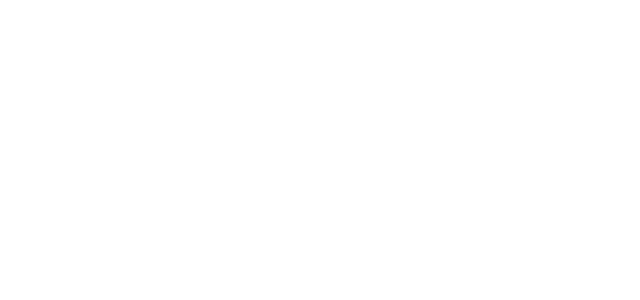
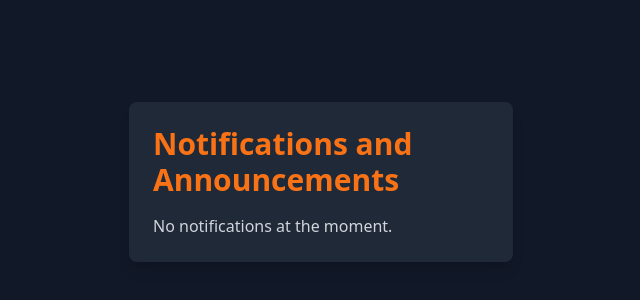
Before and after one commit to RahulRST/expenso-fe, a React app: page /notifications in a window 1280 px wide. Before the commit this address had no page. Shown: the part 218-518 px from the top of the page, without its empty margins (319-959 px from the left). Built offline with nearby package versions, Linux system fonts and the light colour scheme; the HTML template or start-up script is replaced by a standard one.

Commit message:
notifications page

```diff
--- a/src/App.tsx
+++ b/src/App.tsx
@@ -10,6 +10,7 @@
 import Reminder from "./pages/reminder";
 import Income from "./pages/income";
 import Reports from "./pages/reports";
+import Notifications from "./pages/notifications";
 
 const App = () => {
 
@@ -22,6 +23,7 @@
         <Route path="/reminder" element={<Reminder />} />
         <Route path="/income" element={<Income />} />
         <Route path="/reports" element={<Reports />} />
+        <Route path="/notifications" element={<Notifications />} />
       </Routes>
     </Router>
   )
--- a/src/api/index.tsx
+++ b/src/api/index.tsx
@@ -2,4 +2,8 @@
     return [];
 }
 
-export { fetchReports };
+const fetchNotifications = async () => {
+    return [];
+}
+
+export { fetchReports, fetchNotifications };
--- /dev/null
+++ b/src/pages/notifications.tsx
@@ -0,0 +1,42 @@
+import React, { useEffect, useState } from 'react';
+import { fetchNotifications } from '../api'; // Assuming you have an API function to fetch the notifications
+
+const Notifications: React.FC = () => {
+  const [notifications, setNotifications] = useState<any[]>([]);
+
+  useEffect(() => {
+    // Fetch the notifications from the API
+    const fetchNotificationsData = async () => {
+      const fetchedNotifications = await fetchNotifications();
+      setNotifications(fetchedNotifications);
+    };
+
+    fetchNotificationsData();
+  }, []);
+
+  return (
+    <div className="flex items-center justify-center h-screen bg-gray-900">
+      <div className="bg-gray-800 rounded-lg shadow-lg w-96 p-6">
+        <h2 className="text-3xl font-bold mb-4 text-orange-500">Notifications and Announcements</h2>
+        {notifications.length > 0 ? (
+          <div>
+            {/* Render the notifications here */}
+            {notifications.map((notification) => (
+              <div key={notification.id} className="mb-4">
+                <h3 className="text-lg font-bold mb-2 text-orange-500">{notification.title}</h3>
+                {/* Render the notification details */}
+                <p className="text-gray-300">{notification.message}</p>
+                {/* Render additional notification information */}
+                <p className="text-gray-400">{notification.date}</p>
+              </div>
+            ))}
+          </div>
+        ) : (
+          <p className="text-gray-300">No notifications at the moment.</p>
+        )}
+      </div>
+    </div>
+  );
+};
+
+export default Notifications;
```
